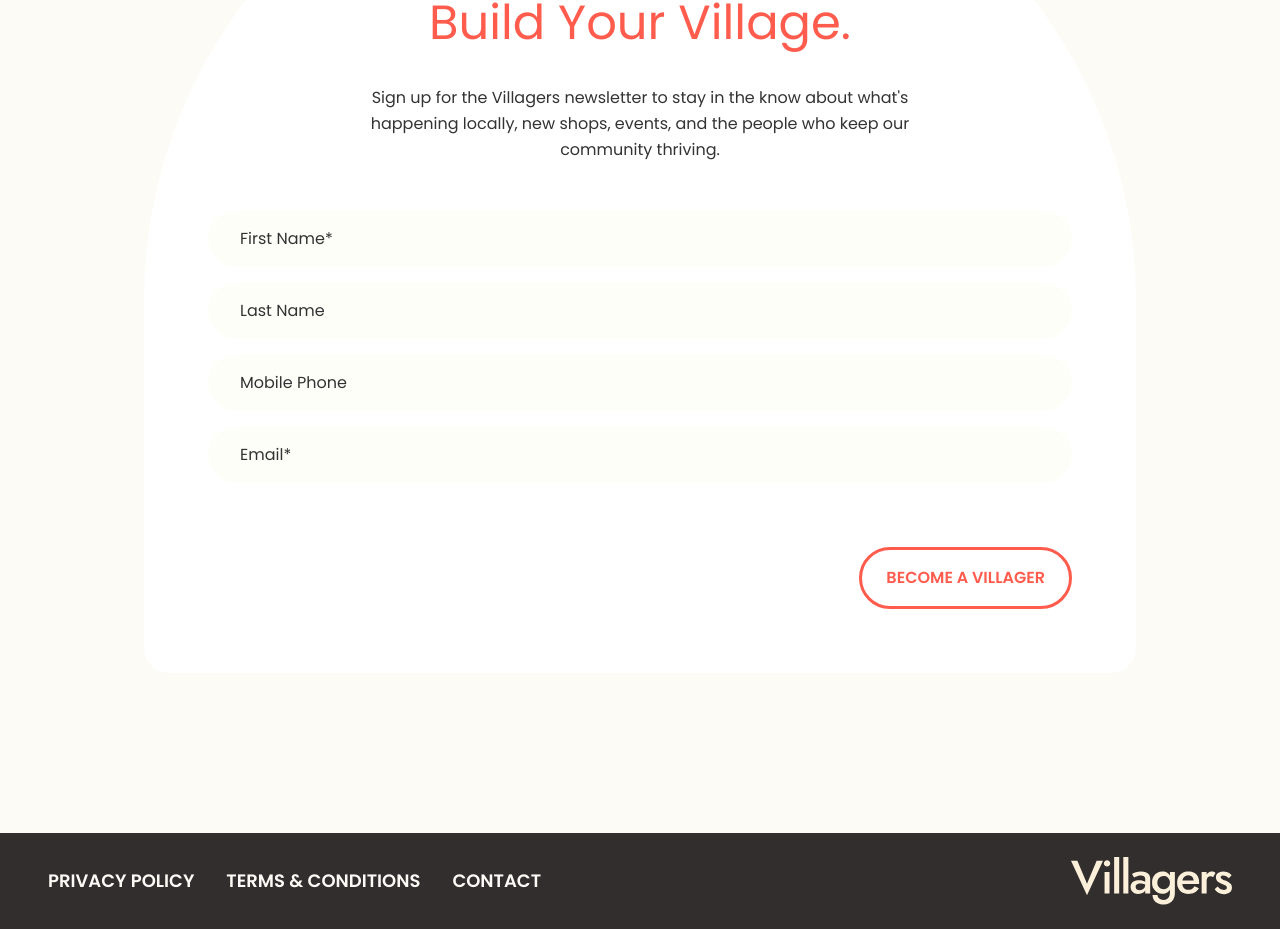
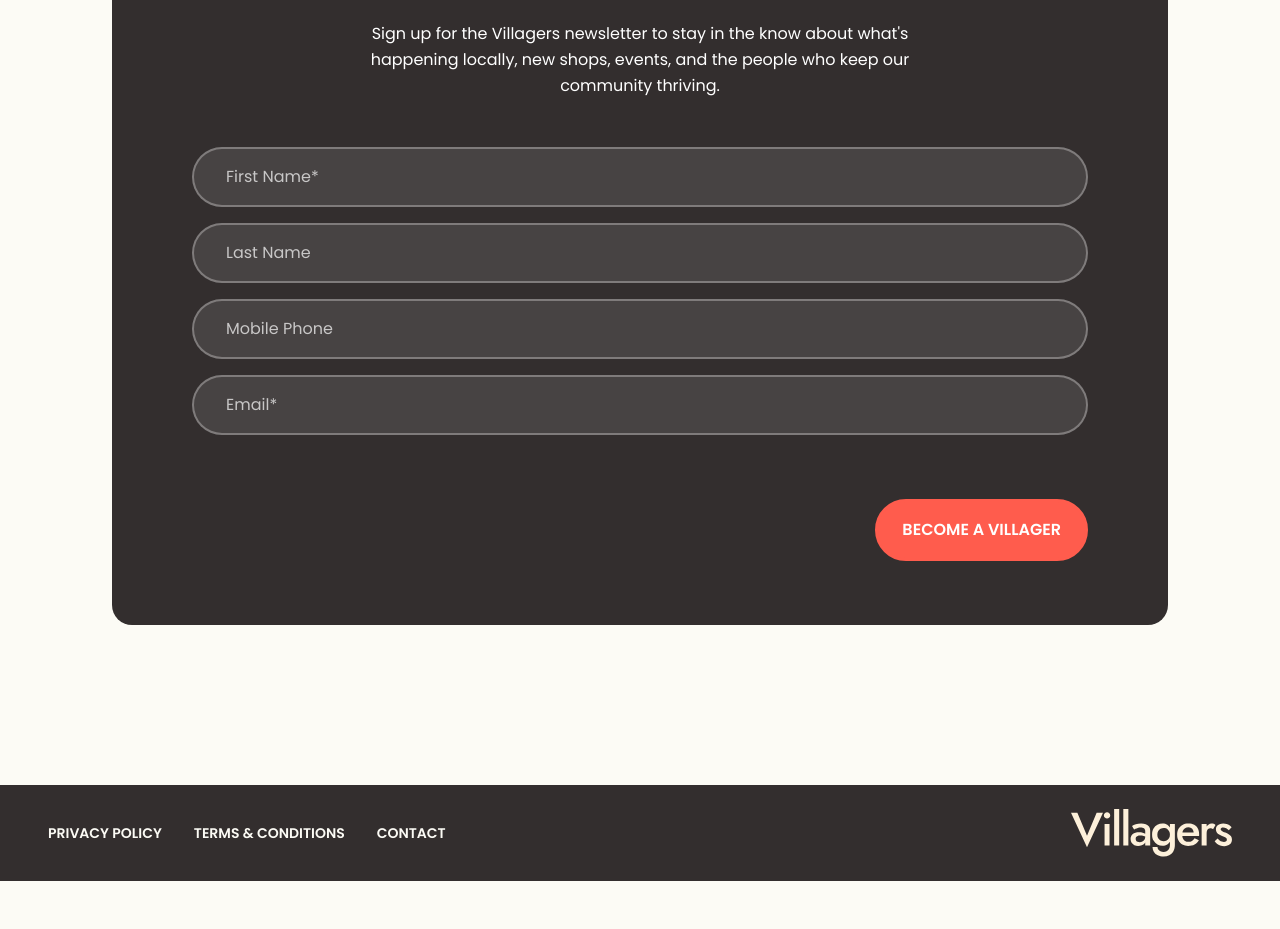
Before and after one commit to FolkDevils/villagers_lP_01, a Next.js app: page /design_03 in a window 1280 px wide. Shown: the part 3571-4500 px from the top of the page. After the commit the page ends 4452 px from the top, so only its background shows below. Built offline with nearby package versions, Linux system fonts and the light colour scheme.

Commit message:
Update components: Add newsletter signup and refine chart/footer designs

```diff
--- a/src/app/components/CircularChart.tsx
+++ b/src/app/components/CircularChart.tsx
@@ -14,8 +14,8 @@ export default function CircularChart({ padding = "p-8", chartRef, outerRingRef,
   const innerRingPercentage = 6;
 
   // Ring dimensions
-  const outerRadius = 85;
-  const innerRadius = 70;
+  const outerRadius = 82;
+  const innerRadius = 72;
 
   // Calculate circumferences
   const outerCircumference = 2 * Math.PI * outerRadius;
--- a/src/app/components/Footer.tsx
+++ b/src/app/components/Footer.tsx
@@ -6,24 +6,24 @@ import Link from "next/link";
 export default function Footer() {
   return (
     <footer className="w-full bg-[#332E2E] px-6 md:px-12 py-6">
-      <div className="max-w-[1400px] mx-auto flex flex-col md:flex-row items-center justify-between gap-6">
+      <div className=" mx-auto flex flex-col md:flex-row items-center justify-between gap-6">
         {/* Navigation Links */}
         <div className="flex flex-col md:flex-row items-center gap-4 md:gap-8 pb-3 md:pb-0">
           <Link
             href="#"
-            className="text-[#FCFBF5] hover:text-[#FF5C4D] transition-colors font-poppins font-semibold text-sm md:text-lg uppercase"
+            className="text-[#FCFBF5] hover:text-[#FF5C4D] transition-colors font-poppins font-semibold text-xs md:text-sm uppercase"
           >
             Privacy Policy
           </Link>
           <Link
             href="#"
-            className="text-[#FCFBF5] hover:text-[#FF5C4D] transition-colors font-poppins font-semibold text-sm md:text-lg uppercase"
+            className="text-[#FCFBF5] hover:text-[#FF5C4D] transition-colors font-poppins font-semibold text-xs md:text-sm uppercase"
           >
             Terms & Conditions
           </Link>
           <Link
             href="#"
-            className="text-[#FCFBF5] hover:text-[#FF5C4D] transition-colors font-poppins font-semibold text-sm md:text-lg uppercase"
+            className="text-[#FCFBF5] hover:text-[#FF5C4D] transition-colors font-poppins font-semibold text-xs md:text-sm uppercase"
           >
             Contact
           </Link>
--- /dev/null
+++ b/src/app/components/NewsletterSignup.tsx
@@ -0,0 +1,46 @@
+export default function NewsletterSignup() {
+  return (
+    <div className="bg-[#332E2E] w-full flex flex-col gap-12 items-center justify-center pt-16 px-6 pb-16 md:px-16 relative rounded-[20px]">
+      {/* Header Text */}
+      <div className="flex flex-col gap-8 items-center justify-center text-center w-full max-w-4xl">
+        <p className="font-playfair font-bold text-3xl md:text-5xl leading-tight text-[#FF5C4D]">
+          Join the Movement. <br />
+          Build Your Village.
+        </p>
+        <p className="text-white text-sm md:text-base leading-relaxed max-w-xl">
+          Sign up for the Villagers newsletter to stay in the know about what's happening locally, new shops, events, and the people who keep our community thriving.
+        </p>
+      </div>
+
+      {/* Form Fields */}
+      <div className="flex flex-col gap-4 items-end w-full max-w-4xl">
+        <input
+          type="text"
+          placeholder="First Name*"
+          className="w-full bg-white/10 rounded-full px-8 py-4 text-white placeholder-white/70 text-sm md:text-base border-2 border-white/30 outline-none focus:ring-2 focus:ring-[#FF5C4D]/50 focus:border-[#FF5C4D]"
+        />
+        <input
+          type="text"
+          placeholder="Last Name"
+          className="w-full bg-white/10 rounded-full px-8 py-4 text-white placeholder-white/70 text-sm md:text-base border-2 border-white/30 outline-none focus:ring-2 focus:ring-[#FF5C4D]/50 focus:border-[#FF5C4D]"
+        />
+        <input
+          type="tel"
+          placeholder="Mobile Phone"
+          className="w-full bg-white/10 rounded-full px-8 py-4 text-white placeholder-white/70 text-sm md:text-base border-2 border-white/30 outline-none focus:ring-2 focus:ring-[#FF5C4D]/50 focus:border-[#FF5C4D]"
+        />
+        <input
+          type="email"
+          placeholder="Email*"
+          className="w-full bg-white/10 rounded-full px-8 py-4 text-white placeholder-white/70 text-sm md:text-base border-2 border-white/30 outline-none focus:ring-2 focus:ring-[#FF5C4D]/50 focus:border-[#FF5C4D]"
+        />
+
+        <div className="h-4" />
+
+        <button className="bg-[#FF5C4D] border-[3px] mt-4 border-[#FF5C4D] rounded-full px-6 py-4 text-white font-semibold text-base uppercase hover:bg-[#FF6B4D] hover:border-[#FF6B4D] transition-colors cursor-pointer">
+          Become a villager
+        </button>
+      </div>
+    </div>
+  );
+}
--- a/src/app/design_02/page.tsx
+++ b/src/app/design_02/page.tsx
@@ -178,7 +178,7 @@ export default function Home() {
       />
 
       {/* Main Content */}
-      <main className="flex-1 w-full max-w-[1440px] mx-auto px-8 md:px-28 pb-20 relative z-10 space-y-32">
+      <main className="flex-1 w-full max-w-[1600px] mx-auto px-8 md:px-28 pb-20 relative z-10 space-y-32">
         {/* Content Block 01 */}
         <ContentBlock
           sectionRef={section1Ref}
--- a/src/app/design_03/page.tsx
+++ b/src/app/design_03/page.tsx
@@ -10,6 +10,7 @@ import CircularChart from "../components/CircularChart";
 import HeroSection from "../components/HeroSection";
 import ContentBlock from "../components/ContentBlock";
 import BarChart from "../components/BarChart";
+import NewsletterSignup from "../components/NewsletterSignup";
 import { useEffect, useRef } from "react";
 import gsap from "gsap";
 import { ScrollTrigger } from "gsap/ScrollTrigger";
@@ -232,7 +233,7 @@ export default function Home() {
 
       {/* Main Content */}
    {/* Main Content */}
-   <main className="flex-1 w-full max-w-[1440px] mx-auto px-8 md:px-28 pb-20 relative z-10 space-y-32">
+   <main className="flex-1 w-full max-w-[1600px] mx-auto px-8 md:px-28 pb-20 relative z-10 space-y-32">
         {/* Content Block 01 */}
         <ContentBlock
           sectionRef={section1Ref}
@@ -267,49 +268,8 @@ export default function Home() {
         </section>
 
         {/* Pricing Section */}
-        <section ref={pricingRef} className="w-full md:px-8 mb-20">
-          <div className="bg-white w-full flex flex-col gap-12 items-center justify-center pt-32 px-6 pb-16 md:px-16 relative rounded-b-[40px] rounded-t-[800px]">
-            {/* Header Text */}
-            <div className="flex flex-col gap-8 items-center justify-center text-center w-full max-w-4xl">
-              <p className="font-regular text-3xl md:text-5xl leading-tight text-[#FF5C4D]">
-                Join the Movement. <br />
-                Build Your Village.
-              </p>
-              <p className="text-[#333333] text-sm md:text-base leading-relaxed max-w-xl">
-                Sign up for the Villagers newsletter to stay in the know about what's happening locally, new shops, events, and the people who keep our community thriving.
-              </p>
-            </div>
-
-            {/* Form Fields */}
-            <div className="flex flex-col gap-4 items-end w-full max-w-4xl">
-              <input
-                type="text"
-                placeholder="First Name*"
-                className="w-full bg-[#FEFEF9] rounded-full px-8 py-4 text-[#333333] placeholder-[#333333] text-sm md:text-base border-none outline-none focus:ring-2 focus:ring-[#FF5C4D]/20"
-              />
-              <input
-                type="text"
-                placeholder="Last Name"
-                className="w-full bg-[#FEFEF9] rounded-full px-8 py-4 text-[#333333] placeholder-[#333333] text-sm md:text-base border-none outline-none focus:ring-2 focus:ring-[#FF5C4D]/20"
-              />
-              <input
-                type="tel"
-                placeholder="Mobile Phone"
-                className="w-full bg-[#FEFEF9] rounded-full px-8 py-4 text-[#333333] placeholder-[#333333] text-sm md:text-base border-none outline-none focus:ring-2 focus:ring-[#FF5C4D]/20"
-              />
-              <input
-                type="email"
-                placeholder="Email*"
-                className="w-full bg-[#FEFEF9] rounded-full px-8 py-4 text-[#333333] placeholder-[#333333] text-sm md:text-base border-none outline-none focus:ring-2 focus:ring-[#FF5C4D]/20"
-              />
-
-              <div className="h-4" />
-
-              <button className="border-[3px] mt-4 border-[#FF5C4D] rounded-full px-6 py-4 text-[#FF5C4D] font-semibold text-base uppercase hover:bg-[#FF5C4D] hover:text-white transition-colors cursor-pointer bg-transparent">
-                Become a villager
-              </button>
-            </div>
-          </div>
+        <section ref={pricingRef} className="w-full md:px-0 mb-20">
+          <NewsletterSignup />
         </section>
       </main>
 
```
